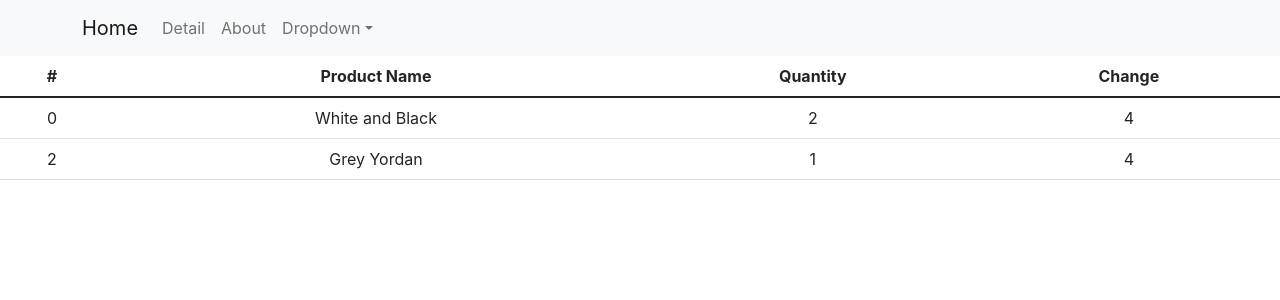
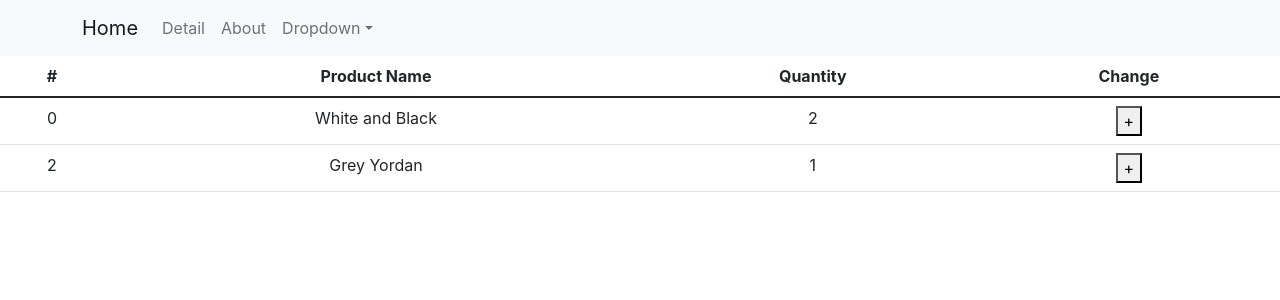
Before and after one commit to Yongho-Lee/jjongs_diary, a React (Create React App) app: page /cart in a window 1280 px wide. Shown: the top 300 px of the page. Built offline with nearby package versions, Linux system fonts and the light colour scheme.

Commit message:
redux change

```diff
--- a/src/component/Cart.js
+++ b/src/component/Cart.js
@@ -1,7 +1,9 @@
 //for sending all states in Cart, Redux is used.
 
 import { Table } from 'react-bootstrap';
-import { useSelector } from 'react-redux';
+import { useSelector,useDispatch } from 'react-redux';
+import store from '../store';
+import { changeCount } from '../store'
 
 function Cart () {
 
@@ -10,7 +12,7 @@ function Cart () {
 
     let product = useSelector(state=>state.product);
     //console.log(product[0])
-
+    let dispatch = useDispatch();
     return (
         <>
         <div>
@@ -25,13 +27,20 @@ function Cart () {
                 </thead>
                 <tbody>
                 {
+                    //return문과 중괄호는 생략 가능함.
                 product.map(function(a,i){
                     return(
                         <tr>
                         <td>{product[i].id}</td>
                         <td>{product[i].name}</td>
                         <td>{product[i].count}</td>
-                        <td>4</td>
+                        <td>
+                            <button onClick={()=>{
+                                dispatch(changeCount())
+                            }}>
+                                +
+                            </button>
+                        </td>
                     </tr>
                     )
                 })}
--- a/src/store.js
+++ b/src/store.js
@@ -12,10 +12,15 @@ let product = createSlice({
         id: 2,
         name : 'Grey Yordan',
         count : 1
-    }]
+    }],
+    reducers: {
+        changeCount(state){
+            return state + 1
+        }
+    }
+})
 
-
-})
+export let { changeCount } = product.actions;
 
 
 export default configureStore({
```
